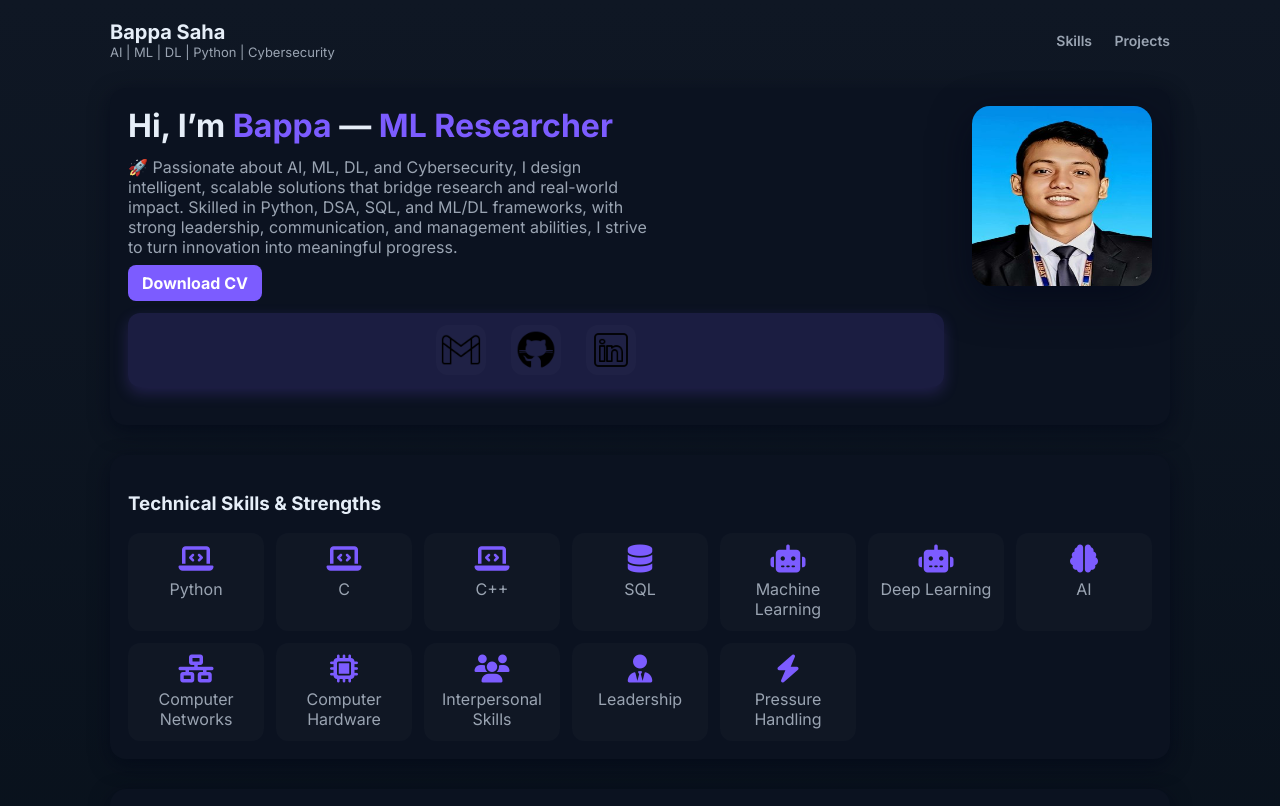
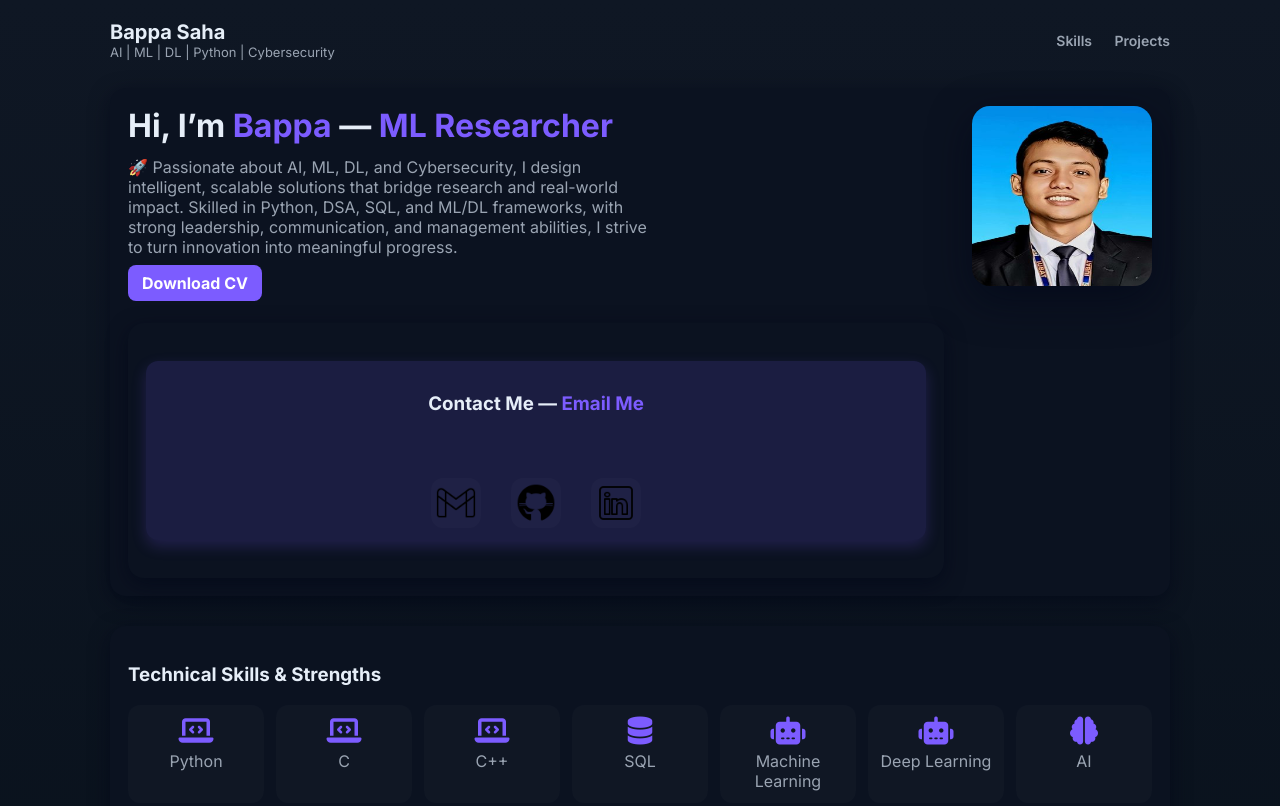
Before and after one commit to BappaSahaShuvo/Bappa-Saha, a plain HTML site: page index.html in a window 1280 px wide. Shown: the top 806 px of the page. Drawn offline with Linux system fonts and the light colour scheme; no server answers.

Commit message:
Update index.html

```diff
--- a/index.html
+++ b/index.html
@@ -123,20 +123,31 @@ section{margin-top:30px;}
     <p class="bio">🚀 Passionate about AI, ML, DL, and Cybersecurity, I design intelligent, scalable solutions that bridge research and real-world impact. Skilled in Python, DSA, SQL, and ML/DL frameworks, with strong leadership, communication, and management abilities, I strive to turn innovation into meaningful progress.</p>
 
     <!-- Download CV -->
-    <a href="resume/Bappa Saha CV.pdf" download class="btn" style="margin-top:10px; text-decoration: none;">Download CV</a>
+    <a href="resume/BappaSaha Resume.pdf" download class="btn" style="margin-top:10px; text-decoration: none;">Download CV</a>
 
     <!-- Contact Me Bar -->
-    <div class="contact-bar">
-      <a href="mailto:bappasahacse0@gmail.com">
+<section id="contact" class="reveal card">
+  <div class="contact-bar" style="display: flex; flex-direction: column; align-items: center; text-align: center;">
+    <h3>Contact Me — <span class="typing" id="typedContact"></span></h3>
+
+    <div class="links" style="display: flex; gap: 30px; align-items: center; justify-content: center; margin-top: 20px;">
+      <!-- Gmail -->
+      <a href="https://mail.google.com/mail/?view=cm&fs=1&to=bappasahacse0@gmail.com" target="_blank">
         <img src="icons/icons8-gmail-50.png" alt="Gmail">
       </a>
+      <!-- GitHub -->
       <a href="https://github.com/BappaSahaShuvo" target="_blank">
         <img src="icons/icons8-github-50.png" alt="GitHub">
       </a>
+      <!-- LinkedIn -->
       <a href="https://www.linkedin.com/in/bappa-saha-47b14933a/" target="_blank">
         <img src="icons/icons8-linkedin-50.png" alt="LinkedIn">
       </a>
     </div>
+  </div>
+</section>
+
+
 
   </div>
 
@@ -175,6 +186,37 @@ function stepTyping(){
   setTimeout(stepTyping, forward?150:70);
 }
 stepTyping();
+
+// Contact me typed animation
+// Contact Me Typed animation
+const contactPhrases = ['Let’s Connect', 'Email Me', 'Check My GitHub', 'Find Me on LinkedIn'];
+let cIdx = 0, cCh = 0, cForward = true;
+const typedContactEl = document.getElementById('typedContact');
+
+function stepTypingContact() {
+  const current = contactPhrases[cIdx];
+  if (cForward) {
+    cCh++;
+    if (cCh > current.length) {
+      cForward = false;
+      setTimeout(stepTypingContact, 900);
+      typedContactEl.textContent = current;
+      return;
+    }
+  } else {
+    cCh--;
+    if (cCh === 0) {
+      cForward = true;
+      cIdx = (cIdx + 1) % contactPhrases.length;
+      setTimeout(stepTypingContact, 300);
+      return;
+    }
+  }
+  typedContactEl.textContent = current.slice(0, cCh);
+  setTimeout(stepTypingContact, cForward ? 150 : 70);
+}
+stepTypingContact();
+
 
 // Skills
 const skills = [
```
